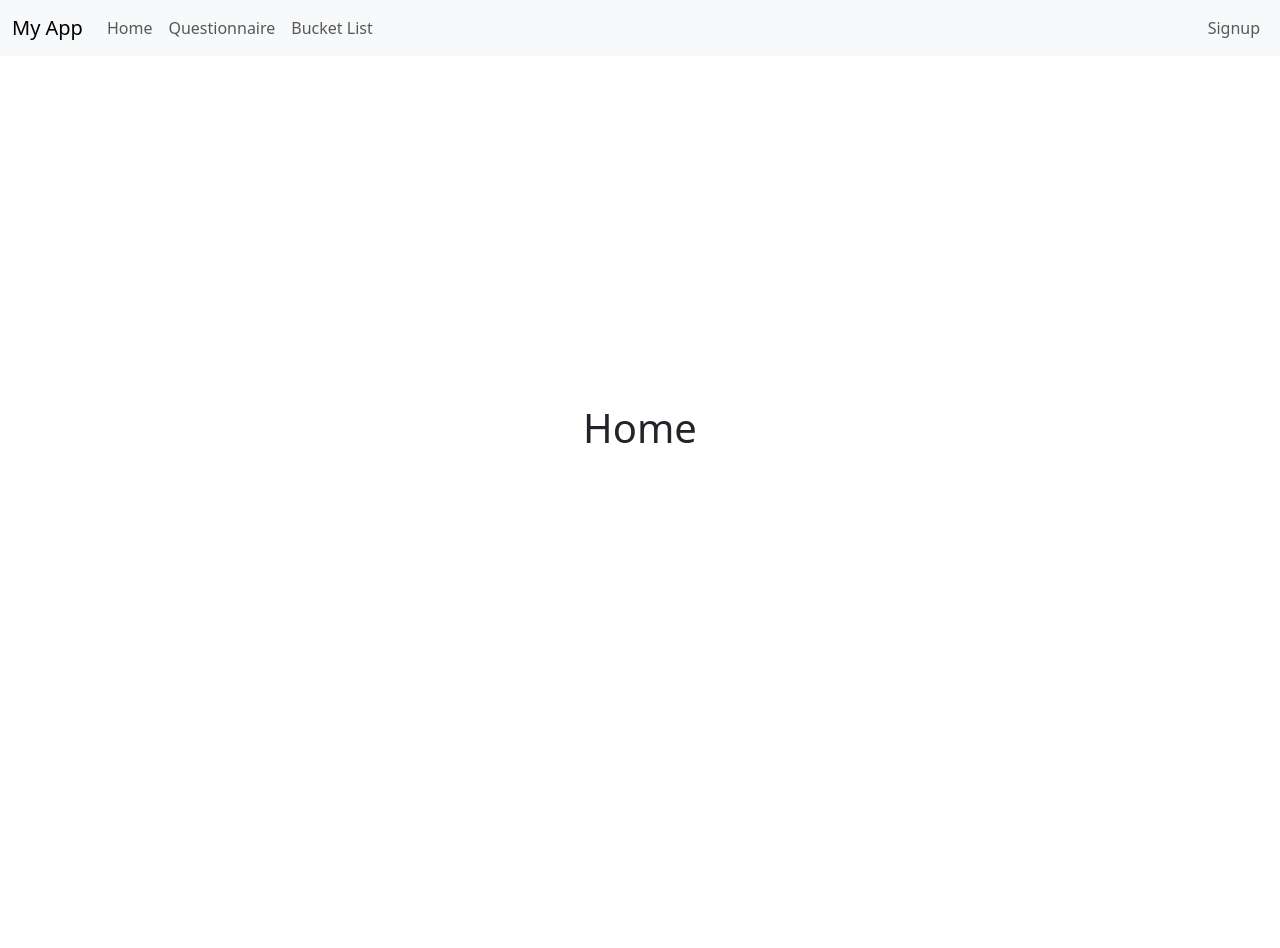
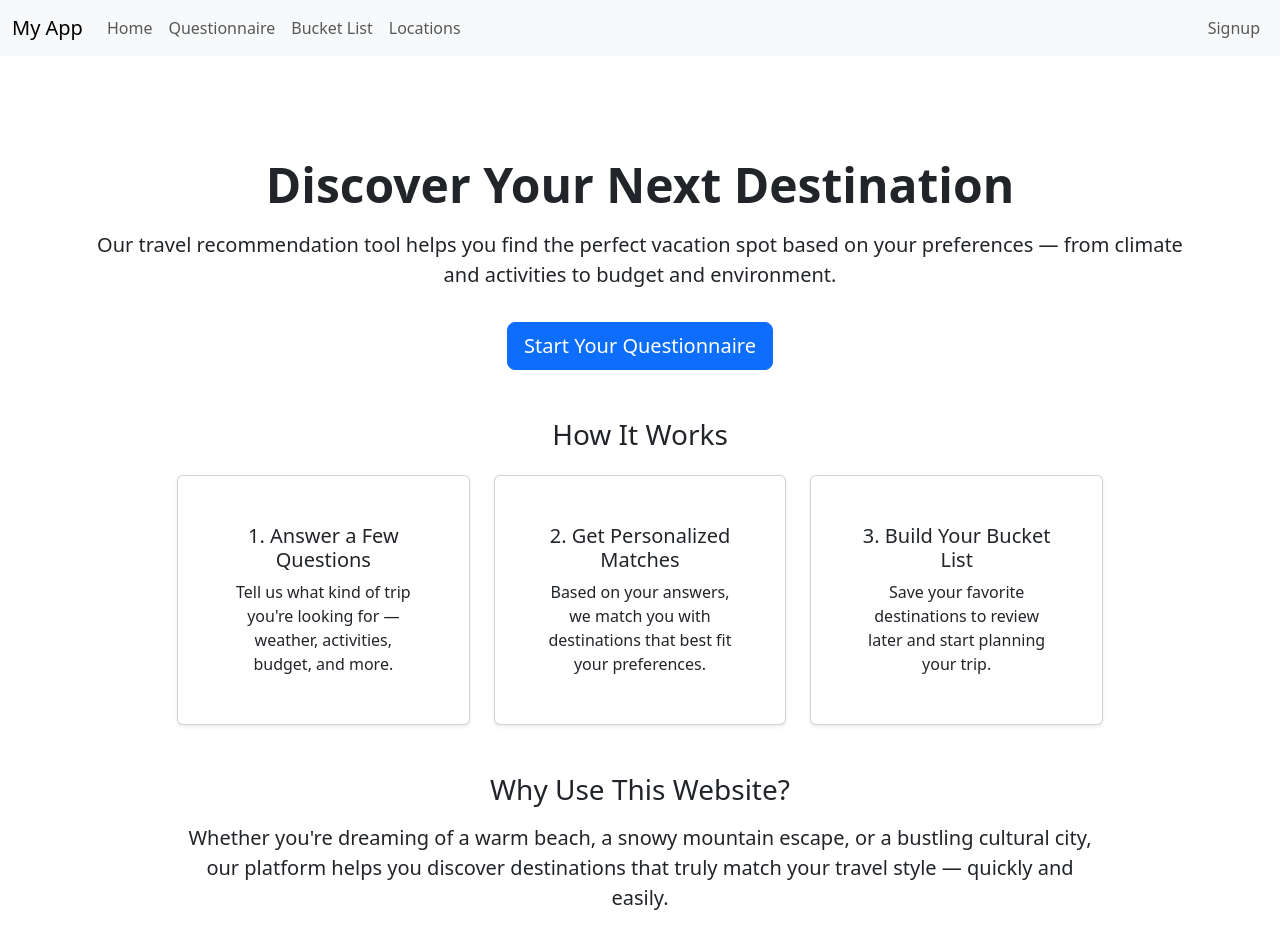
Before and after one commit to CS571-F25/p17, a React (Vite) app: page /signup in a window 1280 px wide. Shown: the top 948 px of the page. Before the commit the page ends 800 px from the top, so only its background shows below. Built offline with nearby package versions, Linux system fonts and the light colour scheme.

Commit message:
check-in

```diff
--- a/src/App.jsx
+++ b/src/App.jsx
@@ -8,6 +8,7 @@ import BucketList from './components/BucketList'
 import LoginSignup from './components/LoginSignup'
 import Signup from './components/Signup'
 import Navbar from './components/Navbar'
+import AllLocations from './components/AllLocations';
 
 export const AuthContext = createContext();
 
@@ -23,6 +24,7 @@ function App() {
           <Route path="/about" element={<AboutMe/>}></Route>
           <Route path="/questionnaire" element={<Questionnaire/>}></Route>
           <Route path="/bucket-list" element={<BucketList/>}></Route>
+          <Route path="/locations" element={<AllLocations />} />
           <Route path="/login" element={<LoginSignup/>}></Route>
           <Route path="/signup" element={<Signup/>}></Route>
         </Routes>
--- /dev/null
+++ b/src/components/AllLocations.jsx
@@ -0,0 +1,70 @@
+import { useState } from "react";
+import vacations from "../../vacations.json";
+import { Container, Row, Col, Card, Pagination } from "react-bootstrap";
+
+export default function AllLocations() {
+    const itemsPerPage = 12;
+    const [currentPage, setCurrentPage] = useState(1);
+
+    const totalPages = Math.ceil(vacations.length / itemsPerPage);
+
+    const indexOfLast = currentPage * itemsPerPage;
+    const indexOfFirst = indexOfLast - itemsPerPage;
+    const currentLocations = vacations.slice(indexOfFirst, indexOfLast);
+
+    const handlePageChange = (page) => {
+        if (page >= 1 && page <= totalPages) {
+            setCurrentPage(page);
+        }
+    };
+
+    return (
+        <Container style={{ paddingTop: "60px", paddingBottom: "40px" }}>
+            <h1 className="mb-4">All Travel Locations</h1>
+
+            <Row xs={1} md={3} className="g-4">
+                {currentLocations.map(loc => (
+                    <Col key={loc.id}>
+                        <Card className="h-100 shadow-sm">
+                            <Card.Body>
+                                <Card.Title>{loc.name}</Card.Title>
+                                <Card.Text>
+                                    <strong>Continent:</strong> {loc.continent} <br />
+                                    <strong>Climate:</strong> {loc.climate} <br />
+                                    <strong>Price:</strong> {loc.price} <br />
+                                    <strong>Environment:</strong> {loc.environment.join(", ")} <br />
+                                    <strong>Activities:</strong> {loc.activities.slice(0,3).join(", ")}...
+                                </Card.Text>
+                                <Card.Text>{loc.description}</Card.Text>
+                            </Card.Body>
+                        </Card>
+                    </Col>
+                ))}
+            </Row>
+
+            {/* PAGINATION */}
+            <Pagination className="justify-content-center mt-4">
+
+                <Pagination.Prev
+                    onClick={() => handlePageChange(currentPage - 1)}
+                    disabled={currentPage === 1}
+                />
+
+                {[...Array(totalPages)].map((_, idx) => (
+                    <Pagination.Item
+                        key={idx + 1}
+                        active={idx + 1 === currentPage}
+                        onClick={() => handlePageChange(idx + 1)}
+                    >
+                        {idx + 1}
+                    </Pagination.Item>
+                ))}
+
+                <Pagination.Next
+                    onClick={() => handlePageChange(currentPage + 1)}
+                    disabled={currentPage === totalPages}
+                />
+            </Pagination>
+        </Container>
+    );
+}
--- a/src/components/Home.jsx
+++ b/src/components/Home.jsx
@@ -1,5 +1,84 @@
-export default function Home(props) {
-    return <div>
-        <h1>Home</h1>
-    </div>
+// src/components/Home.jsx
+
+import { Container, Row, Col, Button, Card } from "react-bootstrap";
+
+export default function Home() {
+  return (
+    <Container style={{ paddingTop: "60px", paddingBottom: "60px" }}>
+
+      {/* HERO SECTION */}
+      <Row className="text-center mb-5">
+        <Col>
+          <h1 className="display-5 fw-bold">Discover Your Next Destination</h1>
+          <p className="lead mt-3">
+            Our travel recommendation tool helps you find the perfect vacation
+            spot based on your preferences — from climate and activities
+            to budget and environment.
+          </p>
+          <Button variant="primary" size="lg" href="#/questionnaire" className="mt-3">
+            Start Your Questionnaire
+          </Button>
+        </Col>
+      </Row>
+
+      {/* "HOW IT WORKS" SECTION */}
+      <Row className="justify-content-center">
+        <Col md={10}>
+          <h3 className="text-center mb-4">How It Works</h3>
+          <Row xs={1} md={3} className="g-4">
+
+            <Col>
+              <Card className="h-100 shadow-sm">
+                <Card.Body>
+                  <Card.Title>1. Answer a Few Questions</Card.Title>
+                  <Card.Text>
+                    Tell us what kind of trip you're looking for — weather,
+                    activities, budget, and more.
+                  </Card.Text>
+                </Card.Body>
+              </Card>
+            </Col>
+
+            <Col>
+              <Card className="h-100 shadow-sm">
+                <Card.Body>
+                  <Card.Title>2. Get Personalized Matches</Card.Title>
+                  <Card.Text>
+                    Based on your answers, we match you with destinations that
+                    best fit your preferences.
+                  </Card.Text>
+                </Card.Body>
+              </Card>
+            </Col>
+
+            <Col>
+              <Card className="h-100 shadow-sm">
+                <Card.Body>
+                  <Card.Title>3. Build Your Bucket List</Card.Title>
+                  <Card.Text>
+                    Save your favorite destinations to review later and start
+                    planning your trip.
+                  </Card.Text>
+                </Card.Body>
+              </Card>
+            </Col>
+
+          </Row>
+        </Col>
+      </Row>
+
+      {/* WHY USE OUR SITE */}
+      <Row className="mt-5 justify-content-center">
+        <Col md={10}>
+          <h3 className="text-center mb-3">Why Use This Website?</h3>
+          <p className="text-center fs-5">
+            Whether you're dreaming of a warm beach, a snowy mountain escape,
+            or a bustling cultural city, our platform helps you discover
+            destinations that truly match your travel style — quickly and easily.
+          </p>
+        </Col>
+      </Row>
+
+    </Container>
+  );
 }
--- a/src/components/Navbar.jsx
+++ b/src/components/Navbar.jsx
@@ -31,6 +31,9 @@ export default function Navbar() {
                         <li className="nav-item">
                             <Link className="nav-link" to="/bucket-list">Bucket List</Link>
                         </li>
+                        <li className="nav-item">
+                            <Link className="nav-link" to="/locations">Locations</Link>
+                        </li>
                     </ul>
                     <ul className="navbar-nav ms-auto">
                         <li className="nav-item">
```
Also changed, not shown: src/components/BucketList.jsx (line endings or trailing spaces), 6 other files (tests, documents, lock files or other folders).
